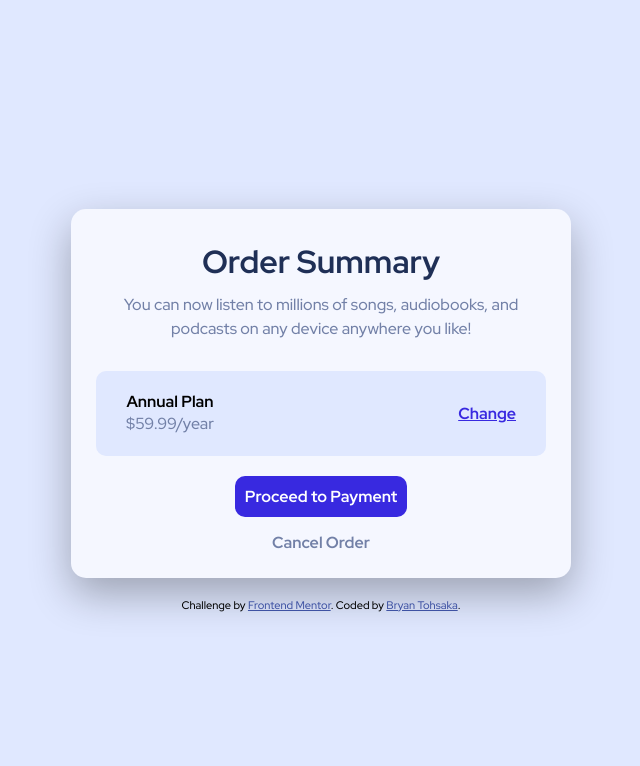
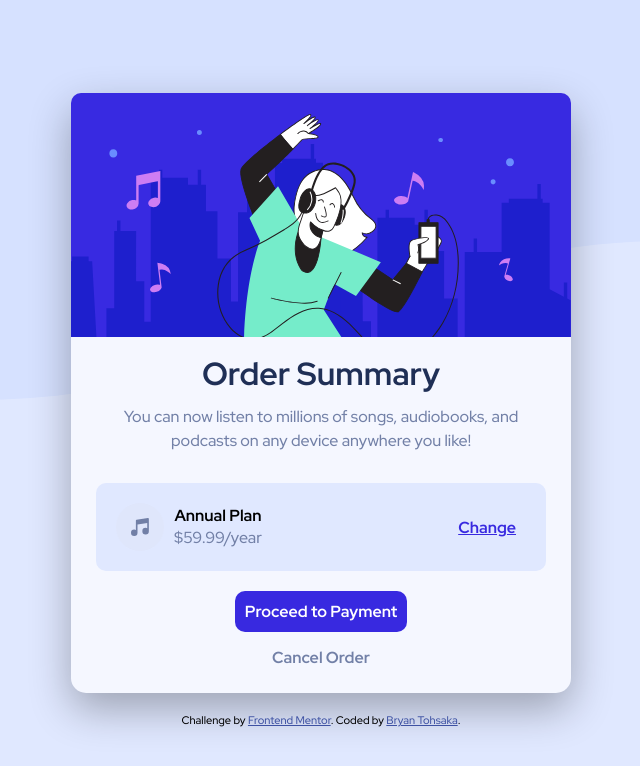
Before and after one commit to BryanTohsaka/Frontendmentor-order-summary, a plain HTML site: page index.html in a window 1280 px wide. Shown: the whole page, without its empty margins (319-959 px from the left). Drawn offline with Linux system fonts and the light colour scheme; the site is published under a folder, as on GitHub Pages, so addresses that start at the root find nothing.

Commit message:
rename images

```diff
--- a/index.html
+++ b/index.html
@@ -12,13 +12,13 @@
 <body>
   <div class="gb__background"></div>
   <div class="container">
-    <img src="/images/illustration-hero.svg" alt="" class="hero">
+    <img src="illustration-hero.svg" alt="" class="hero">
     <h1>Order Summary</h1>
     <p class="desc">You can now listen to millions of songs, audiobooks, and podcasts on any
       device anywhere you like!</p>
     <div class="pricing">
       <article>
-        <img src="/images/icon-music.svg" alt="">
+        <img src="icon-music.svg" alt="">
         <div>
           <h4>Annual Plan</h4>
           <p>$59.99/year</p>
--- a/style.css
+++ b/style.css
@@ -135,7 +135,7 @@ body {
 
 @media (min-width: 768px) {
   .gb__background {
-    background: url(/images/pattern-background-desktop.svg) no-repeat center/cover;
+    background: url(pattern-background-desktop.svg) no-repeat center/cover;
     height: 50vh;
   }
   .container {
```
Also changed, not shown: icon-music.svg (renamed from images/icon-music.svg), illustration-hero.svg (renamed from images/illustration-hero.svg), pattern-background-desktop.svg (renamed from images/pattern-background-desktop.svg), pattern-background-mobile.svg (renamed from images/pattern-background-mobile.svg), 1 other file.
